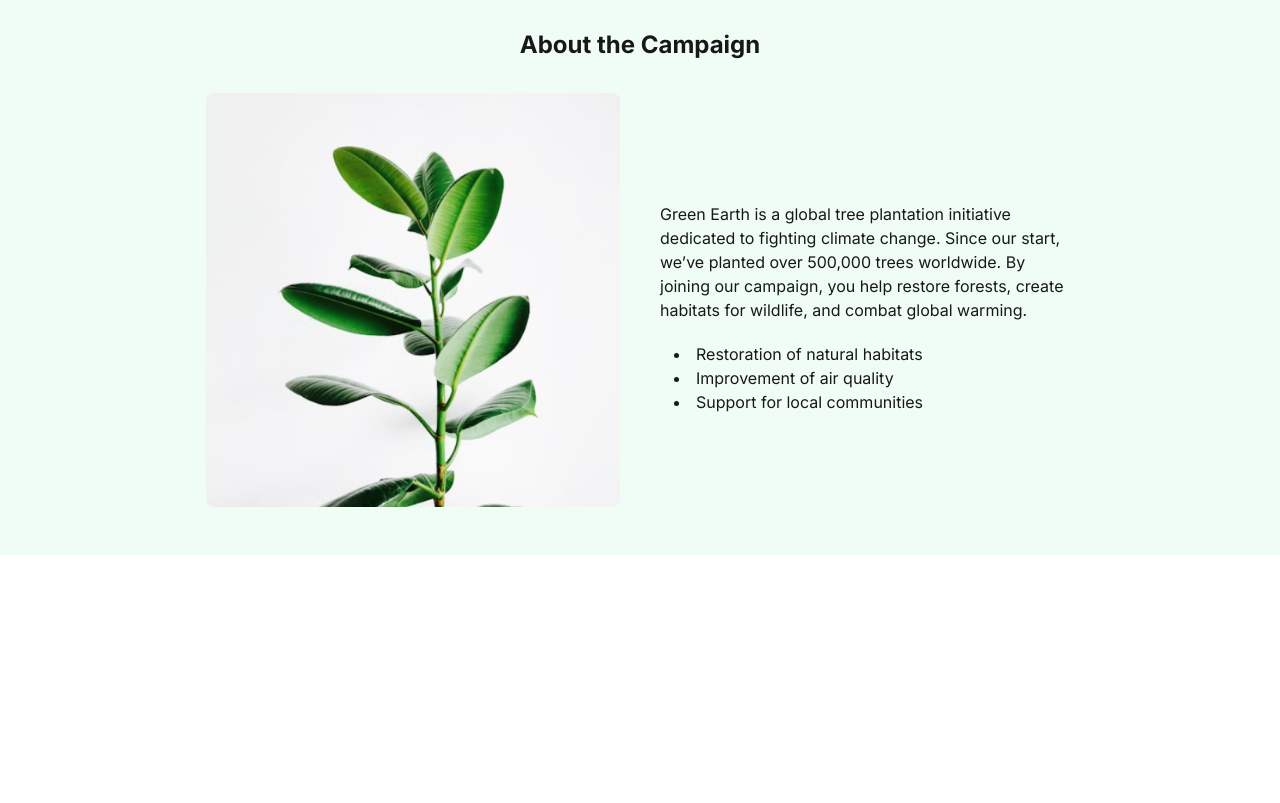
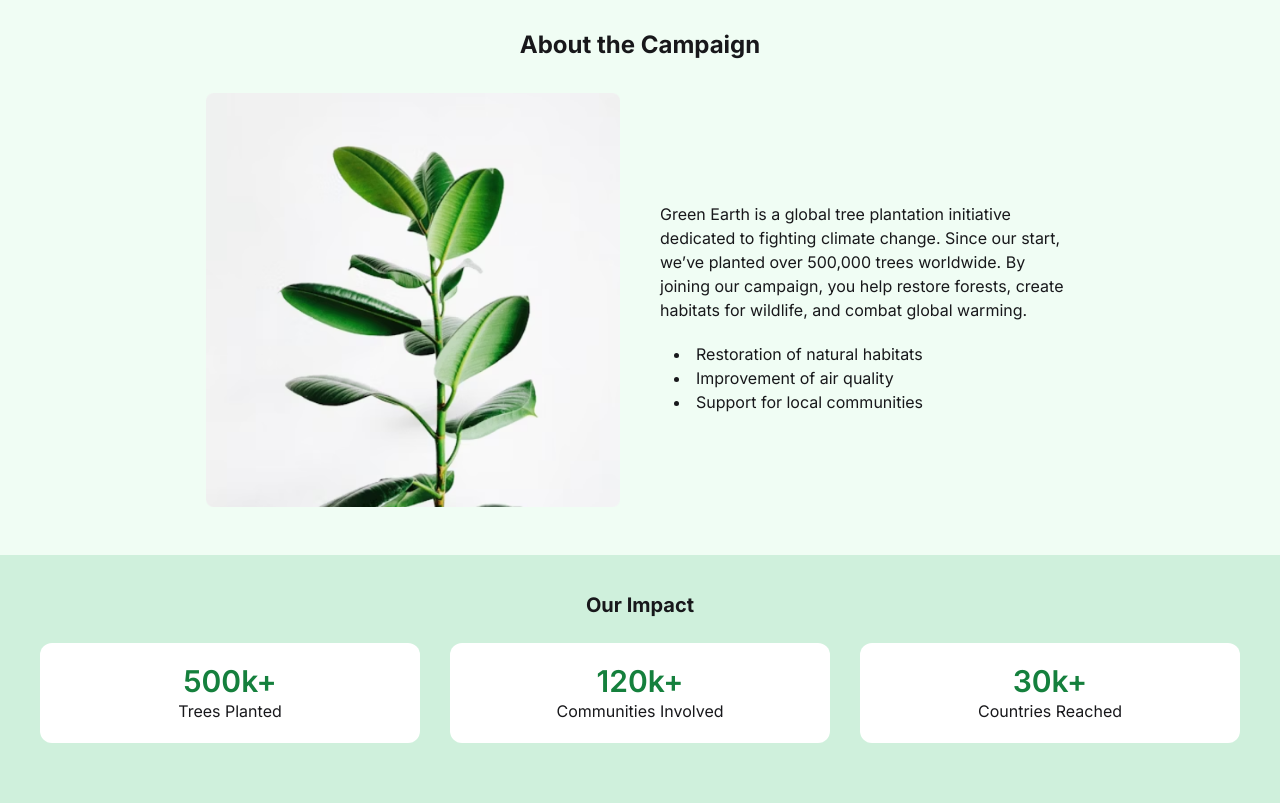
Before and after one commit to rakibman/assignment-six, a plain HTML site: page index.html in a window 1280 px wide. Shown: the part 448-1251 px from the top of the page. Before the commit the page ends 1003 px from the top, so only its background shows below. Drawn offline with nearby package versions, Linux system fonts and the light colour scheme.

Commit message:
our impact section compleat

```diff
--- a/index.html
+++ b/index.html
@@ -125,5 +125,32 @@
         </div>
       </div>
     </section>
+    <!-- our impact section  -->
+    <section class="max-w-[1280px] m-auto bg-[#cff0dc] py-9">
+      <h1 class="text-xl text-center font-bold">Our Impact</h1>
+      <div class="py-6 flex justify-between px-10 gap-x-3.5">
+        <!-- card 1  -->
+        <div class="w-[380px] bg-white rounded-xl py-5">
+          <h1 class="text-center text-3xl font-semibold text-[#15803d]">
+            500k+
+          </h1>
+          <p class="text-center">Trees Planted</p>
+        </div>
+        <!-- card 2 -->
+        <div class="w-[380px] bg-white rounded-xl py-5">
+          <h1 class="text-center text-3xl font-semibold text-[#15803d]">
+            120k+
+          </h1>
+          <p class="text-center">Communities Involved</p>
+        </div>
+        <!-- card 3 -->
+        <div class="w-[380px] bg-white rounded-xl py-5">
+          <h1 class="text-center text-3xl font-semibold text-[#15803d]">
+            30k+
+          </h1>
+          <p class="text-center">Countries Reached</p>
+        </div>
+      </div>
+    </section>
   </body>
 </html>
```
